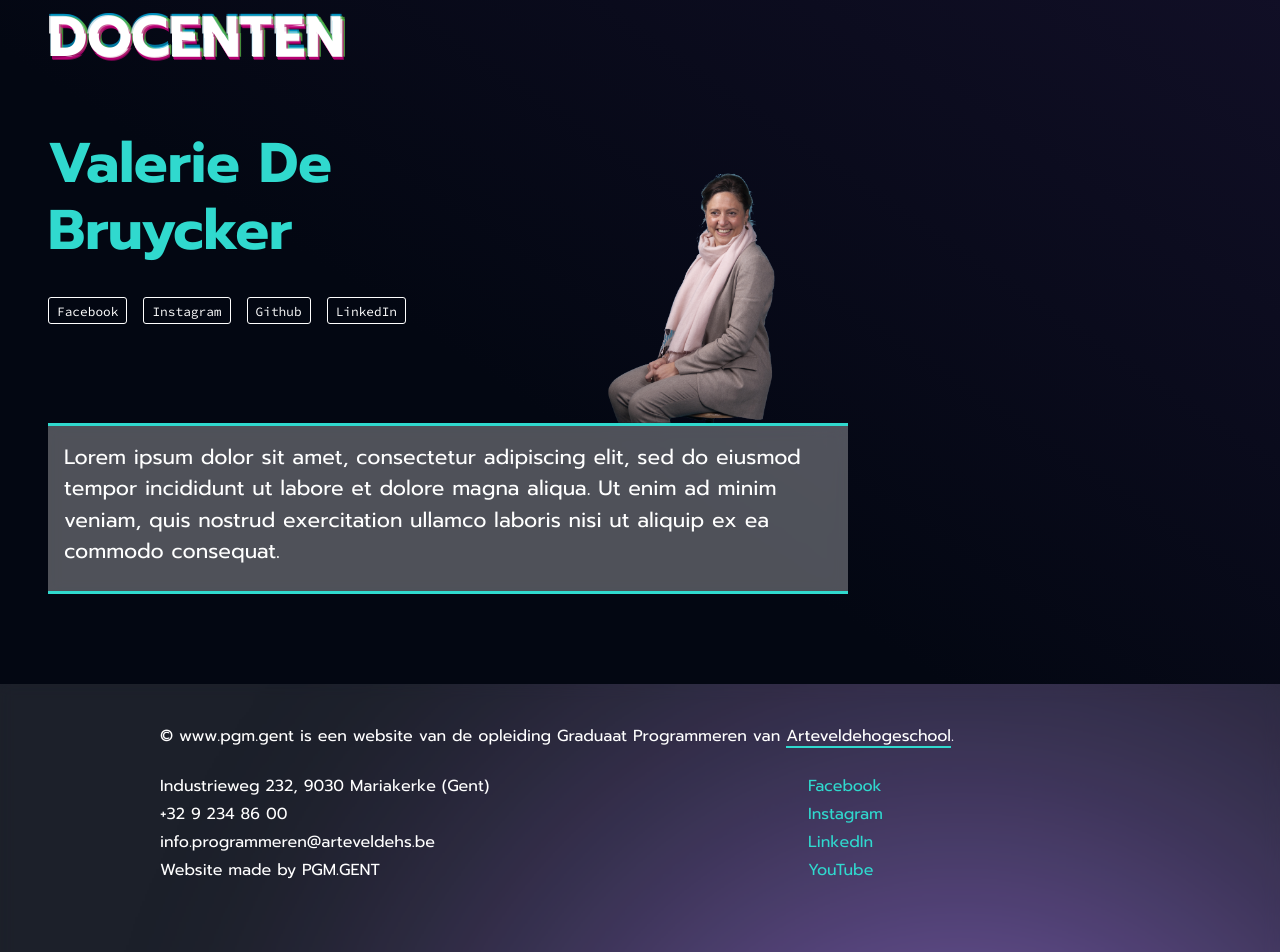
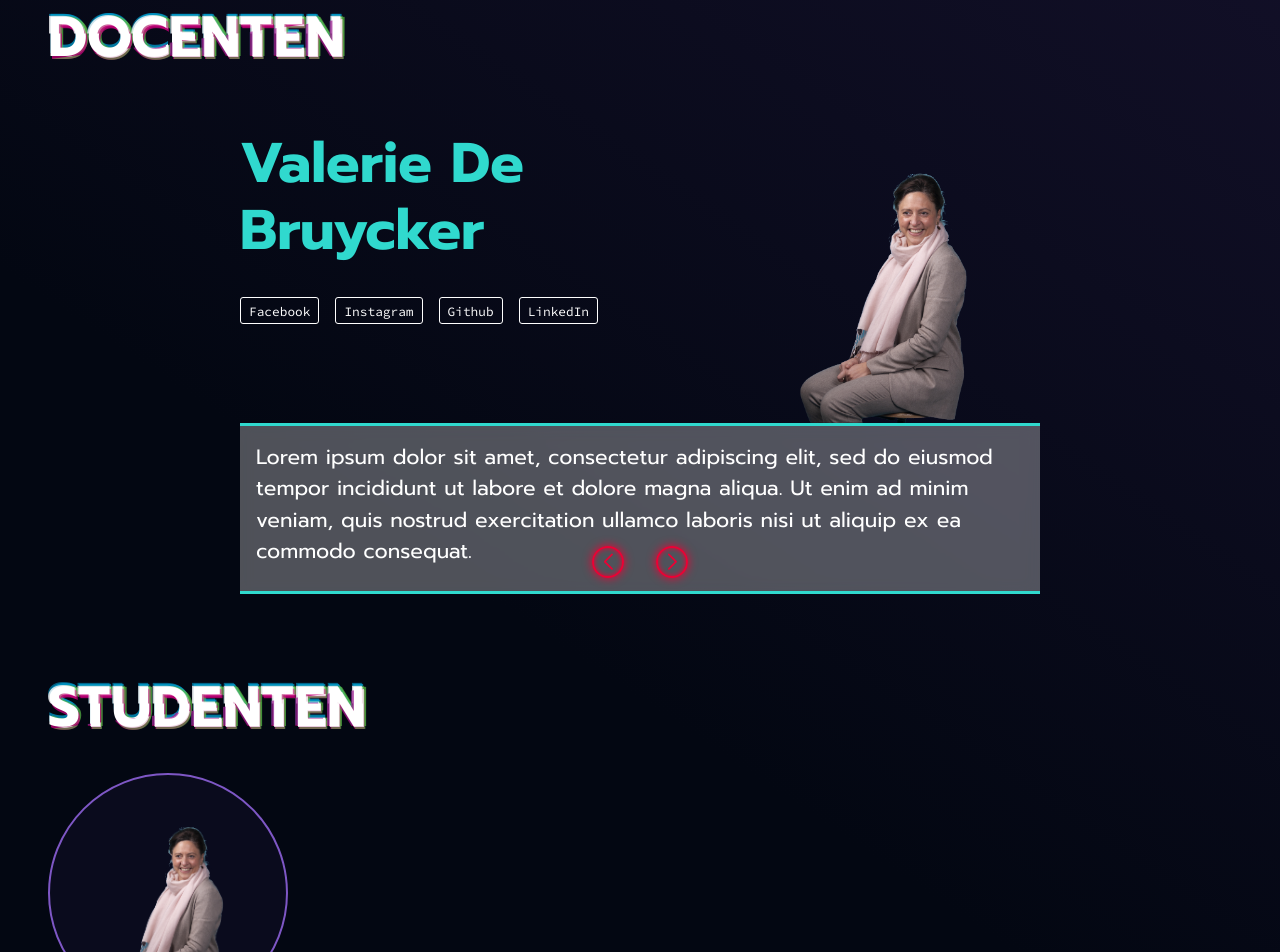
Before and after one commit to jeroendewelde/pgm-platform-client, a Next.js app: page /pgm-team in a window 1280 px wide. Shown: the part 140-1092 px from the top of the page. Built offline with nearby package versions, Linux system fonts and the light colour scheme.

Commit message:
closes #61; student card on pgm-team page

```diff
--- /dev/null
+++ b/src/components/Student/StudentCard.tsx
@@ -0,0 +1,51 @@
+import Image from "next/image";
+import { transparentize } from "polished";
+import React from "react";
+import styled from "styled-components";
+
+import teacher from "../../assets/test/teacher.png";
+
+const Container = styled.div`
+  width: 15rem;
+  display: flex;
+  flex-direction: column;
+  justify-content: center;
+  align-items: center;
+
+  .name {
+    font-family: ${(props) => props.theme.fontFamilies.primary};
+    font-weight: ${(props) => props.theme.fontWeights.bold};
+    text-align: center;
+    margin-top: 1rem;
+    font-size: ${(props) => props.theme.fontSizes.normal};
+  }
+`;
+
+const ImageContainer = styled.div`
+  position: relative;
+  width: 15rem;
+  height: 15rem;
+  border: 2px solid ${(props) => props.theme.colors.purple};
+  background-color: ${(props) =>
+    transparentize(0.5, props.theme.colors.bg_gradient_color_2)};
+  border-radius: 50%;
+  overflow: hidden;
+`;
+
+export interface StudentCardProps {
+  name: string;
+}
+
+const StudentCard = ({ name }: StudentCardProps) => {
+  return (
+    <Container>
+      <ImageContainer>
+        <Image src={teacher} layout="fill" alt="teacher" objectFit="contain" />
+      </ImageContainer>
+
+      <span className="name">{name}</span>
+    </Container>
+  );
+};
+
+export default StudentCard;
--- /dev/null
+++ b/src/components/Student/index.ts
@@ -0,0 +1,3 @@
+import StudentCard from "./StudentCard";
+
+export { StudentCard };
--- a/src/components/Teacher/TeacherCard.tsx
+++ b/src/components/Teacher/TeacherCard.tsx
@@ -10,10 +10,10 @@ import teacher from "../../assets/test/teacher.png";
 const SuperContainer = styled.div`
   max-width: 50rem;
   transition: ${(props) => props.theme.transition.normal};
-
+  /*
   &:hover {
     transform: scale(1.05);
-  }
+  } */
 
   &:hover .hidden {
     transform: translateX(0);
--- a/src/pages/pgm-team.tsx
+++ b/src/pages/pgm-team.tsx
@@ -1,11 +1,69 @@
 import React from "react";
+import styled from "styled-components";
+
+import { Swiper, SwiperSlide } from "swiper/react";
+import SwiperCore, { Navigation, Autoplay } from "swiper";
+import "swiper/swiper-bundle.min.css";
+import "swiper/swiper.min.css";
+
+import { StudentCard } from "../components/Student";
 import { TeacherCard } from "../components/Teacher";
 import { GlitchTitle } from "../components/Titles/GlitchTitle";
+
+const SwiperContainer = styled.div`
+  margin: 0 auto;
+  margin-bottom: 5rem;
+
+  max-width: 50rem;
+  width: 100%;
+
+  .swiper-button-next,
+  .swiper-button-prev {
+    color: ${(props) => props.theme.colors.red};
+    bottom: 0;
+    left: calc(50% + 1rem);
+    top: auto;
+    transform: translateY(-50%);
+    border: 2px solid ${(props) => props.theme.colors.red};
+    height: 2rem;
+    width: 2rem;
+    padding: 0.5rem;
+    border-radius: 50%;
+    display: flex;
+    justify-content: center;
+    align-items: center;
+    box-shadow: inset 0 0 5px ${(props) => props.theme.colors.red},
+      0 0 10px ${(props) => props.theme.colors.red};
+
+    &::after {
+      font-size: ${(props) => props.theme.fontSizes.normal};
+      font-weight: ${(props) => props.theme.fontWeights.bold};
+    }
+  }
+
+  .swiper-button-prev {
+    left: auto;
+    right: calc(50% + 1rem);
+  }
+`;
 
 const PgmTeam = () => {
   return (
     <>
       <GlitchTitle>Docenten</GlitchTitle>
+      <SwiperContainer>
+        <Swiper
+          autoplay={{
+            delay: 10000,
+            disableOnInteraction: false,
+          }}
+          navigation={true}
+          spaceBetween={50}
+          slidesPerView={1}
+          onSlideChange={() => console.log("slide change")}
+          onSwiper={(swiper) => console.log(swiper)}
+        >
+          <SwiperSlide>
             <TeacherCard
               url=""
               bio="Lorem ipsum dolor sit amet, consectetur adipiscing elit, sed do
@@ -20,6 +78,75 @@ const PgmTeam = () => {
                 { name: "LinkedIn", url: "https://www.linkedin.com/" },
               ]}
             />
+          </SwiperSlide>
+          <SwiperSlide>
+            <TeacherCard
+              url=""
+              bio="Lorem ipsum dolor sit amet, consectetur adipiscing elit, sed do
+            eiusmod tempor incididunt ut labore et dolore magna aliqua. Ut enim
+            ad minim veniam, quis nostrud exercitation ullamco laboris nisi ut
+            aliquip ex ea commodo consequat."
+              name="Valerie De Bruycker"
+              socialMedia={[
+                { name: "Facebook", url: "https://www.facebook.com/" },
+                { name: "Instagram", url: "https://www.instagram.com/" },
+                { name: "Github", url: "https://www.github.com/" },
+                { name: "LinkedIn", url: "https://www.linkedin.com/" },
+              ]}
+            />
+          </SwiperSlide>
+          <SwiperSlide>
+            <TeacherCard
+              url=""
+              bio="Lorem ipsum dolor sit amet, consectetur adipiscing elit, sed do
+            eiusmod tempor incididunt ut labore et dolore magna aliqua. Ut enim
+            ad minim veniam, quis nostrud exercitation ullamco laboris nisi ut
+            aliquip ex ea commodo consequat."
+              name="Valerie De Bruycker"
+              socialMedia={[
+                { name: "Facebook", url: "https://www.facebook.com/" },
+                { name: "Instagram", url: "https://www.instagram.com/" },
+                { name: "Github", url: "https://www.github.com/" },
+                { name: "LinkedIn", url: "https://www.linkedin.com/" },
+              ]}
+            />
+          </SwiperSlide>
+          <SwiperSlide>
+            <TeacherCard
+              url=""
+              bio="Lorem ipsum dolor sit amet, consectetur adipiscing elit, sed do
+            eiusmod tempor incididunt ut labore et dolore magna aliqua. Ut enim
+            ad minim veniam, quis nostrud exercitation ullamco laboris nisi ut
+            aliquip ex ea commodo consequat."
+              name="Valerie De Bruycker"
+              socialMedia={[
+                { name: "Facebook", url: "https://www.facebook.com/" },
+                { name: "Instagram", url: "https://www.instagram.com/" },
+                { name: "Github", url: "https://www.github.com/" },
+                { name: "LinkedIn", url: "https://www.linkedin.com/" },
+              ]}
+            />
+          </SwiperSlide>
+          <SwiperSlide>
+            <TeacherCard
+              url=""
+              bio="Lorem ipsum dolor sit amet, consectetur adipiscing elit, sed do
+            eiusmod tempor incididunt ut labore et dolore magna aliqua. Ut enim
+            ad minim veniam, quis nostrud exercitation ullamco laboris nisi ut
+            aliquip ex ea commodo consequat."
+              name="Valerie De Bruycker"
+              socialMedia={[
+                { name: "Facebook", url: "https://www.facebook.com/" },
+                { name: "Instagram", url: "https://www.instagram.com/" },
+                { name: "Github", url: "https://www.github.com/" },
+                { name: "LinkedIn", url: "https://www.linkedin.com/" },
+              ]}
+            />
+          </SwiperSlide>
+        </Swiper>
+      </SwiperContainer>
+      <GlitchTitle>Studenten</GlitchTitle>
+      <StudentCard name="John Doe" />
     </>
   );
 };
```
Also changed, not shown: 2 other files (tests, documents, lock files or other folders). Lines whose indentation alone changed are shown as unchanged.
